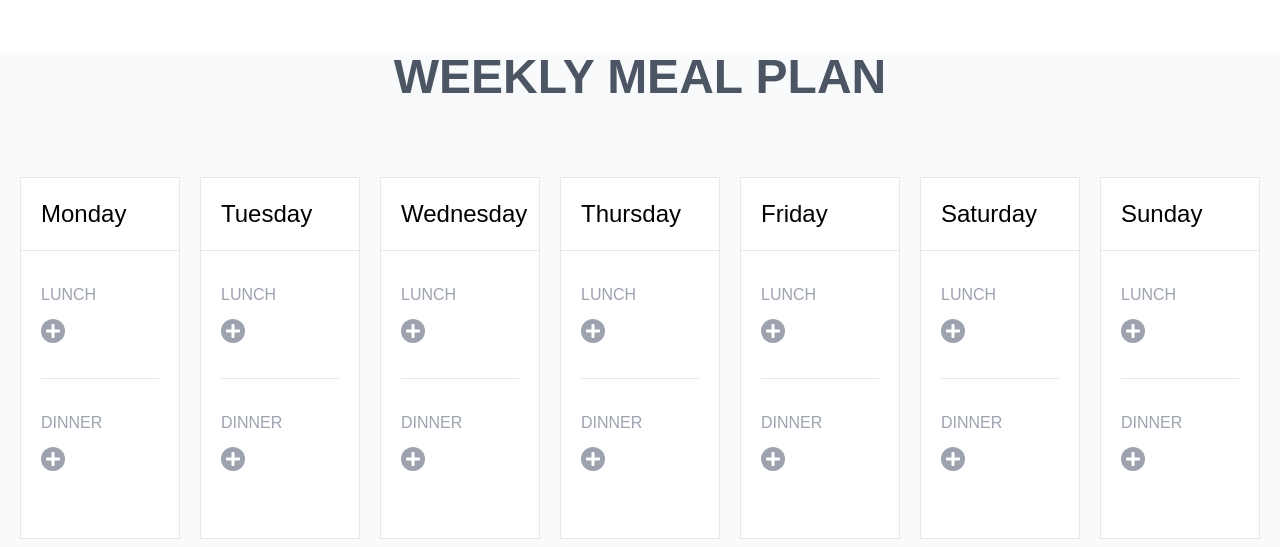
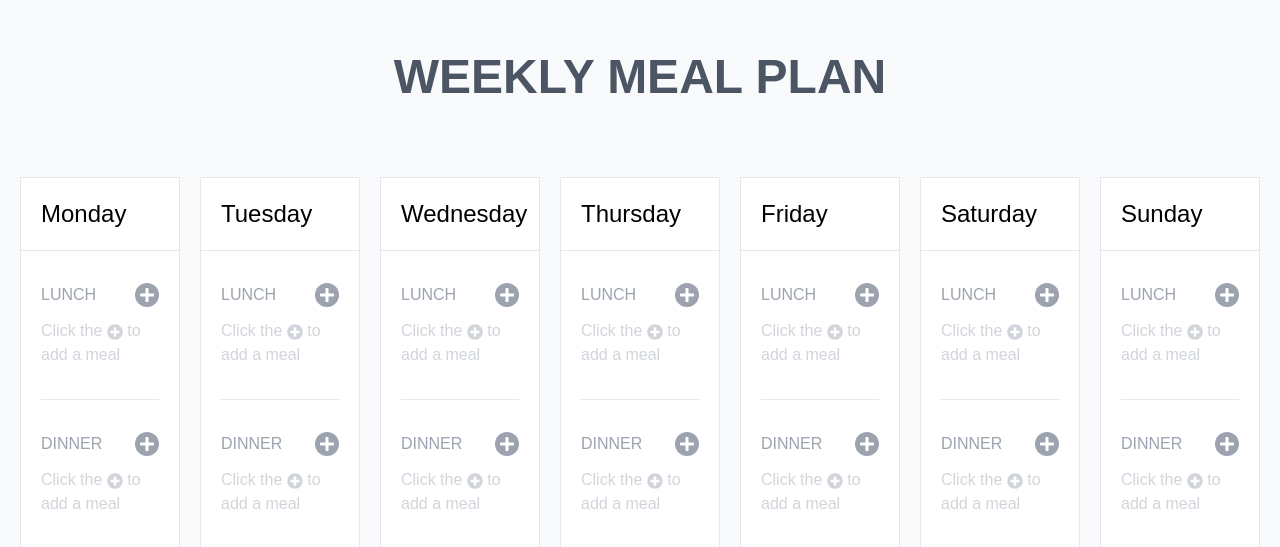
Before and after one commit to hjludwig/menuPlanner, a React (Create React App) app: page / in a window 1280 px wide. Shown: the part 107-654 px from the top of the page. Built offline with nearby package versions, Linux system fonts and the light colour scheme.

Commit message:
Add filter function and default text

```diff
--- a/src/components/menu/Meal.jsx
+++ b/src/components/menu/Meal.jsx
@@ -1,6 +1,7 @@
 import React, { useState } from "react";
 import AddMeal from "../modals/AddMeal";
-import { FaPlus } from "react-icons/fa";
+import { FaPlus, FaPlusCircle, FaTimes } from "react-icons/fa";
+import { mealsArchive } from "../../data";
 
 const Meal = ({ name }) => {
     const [meals, setMeals] = useState([]);
@@ -8,15 +9,26 @@ const Meal = ({ name }) => {
 
     const handleSelection = e => {
         const selection = e.target.value;
-        setMeals([...meals, selection]);
-        console.log("Meals: ", meals);
+        const theMeal = mealsArchive.find(meal => meal.name === selection);
+        setMeals([...meals, theMeal]);
+
         setShowModal(false);
     };
 
     const classes = {
-        wrapper: "my-8 pb-8 border-b last:border-b-0",
+        wrapper: "my-8 pb-8 border-b last:border-b-0 relative",
         title: "text-l mb-3 uppercase text-gray-400",
-        button: "p-1 bg-gray-400 text-white rounded-full",
+        button:
+            "p-1 bg-gray-400 text-white rounded-full absolute top-0 right-0",
+        removeButton: "text-gray-400 uppercase text-xs mx-1",
+        defaultText: "text-gray-300",
+        defaultIcon: "inline",
+    };
+
+    const removeItem = meal => {
+        console.log(meal);
+        const newMeals = meals.filter(item => item.name !== meal.name);
+        setMeals(newMeals);
     };
 
     return (
@@ -36,11 +48,28 @@ const Meal = ({ name }) => {
             >
                 <FaPlus />
             </button>
-            <ul>
-                {meals.map(meal => (
-                    <li>{meal}</li>
-                ))}
-            </ul>
+            {meals.length === 0 ? (
+                <p className={classes.defaultText}>
+                    Click the <FaPlusCircle className={classes.defaultIcon} />{" "}
+                    to add a meal
+                </p>
+            ) : (
+                <ul>
+                    {meals.map(meal => (
+                        <li key={meal.uuid}>
+                            <a href={meal.url} target="blank">
+                                {meal.name}
+                            </a>
+                            <button
+                                className={classes.removeButton}
+                                onClick={() => removeItem(meal)}
+                            >
+                                <FaTimes />
+                            </button>
+                        </li>
+                    ))}
+                </ul>
+            )}
         </div>
     );
 };
--- a/src/components/menu/Menu.jsx
+++ b/src/components/menu/Menu.jsx
@@ -5,7 +5,7 @@ import { MealsContext } from "../../context/meals-context";
 
 const Menu = () => {
     const classes = {
-        wrapper: "mt-40 flex flex-col min-h-screen bg-gray-50",
+        wrapper: "pt-40 flex flex-col min-h-screen bg-gray-50",
         innerWrapper: "grid grid-cols-7 gap-5 mx-5 my-9",
         heading:
             "mb-10 text-5xl text-gray-600 font-black uppercase text-center",
--- a/src/components/modals/AddMeal.jsx
+++ b/src/components/modals/AddMeal.jsx
@@ -3,20 +3,19 @@ import { MealsContext } from "../../context/meals-context";
 
 const classes = {
     wrapper:
-        "absolute flex flex-col w-full h-screen items-center justify-center bg-white top-0 left-0",
+        "fixed flex flex-col w-full h-screen items-center justify-center bg-white top-0 left-0 z-10",
     select: "m-8",
 };
 
 const AddMeal = ({ setShowModal, handleSelection }) => {
     const meals = useContext(MealsContext);
-    console.log("Context in modal: ", meals);
     return (
         <div className={classes.wrapper}>
             <select
                 className={classes.select}
                 onChange={e => handleSelection(e)}
             >
-                <option value="" disabled selected hidden>
+                <option value="" disabled selected>
                     Choose a meal...
                 </option>
                 {meals.map(meal => (
```
